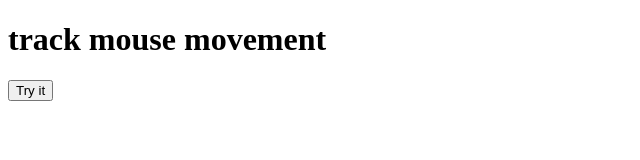
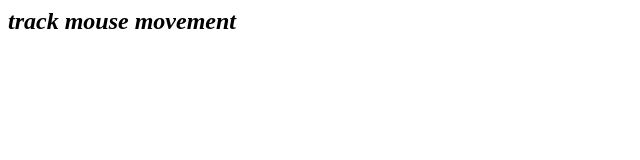
Before and after one commit to chandansutradhar2/js-learning, a plain HTML site: page index.html in a window 1280 px wide. Shown: the whole page, without its empty margins (0-640 px from the left). Drawn offline with Linux system fonts and the light colour scheme.

Commit message:
some css example

```diff
--- a/index.html
+++ b/index.html
@@ -1,24 +1,26 @@
-<!DOCTYPE html>
 <html lang="en">
-  <head>
-    <meta charset="UTF-8" />
-    <meta http-equiv="X-UA-Compatible" content="IE=edge" />
-    <meta name="viewport" content="width=device-width, initial-scale=1.0" />
-    <title>LMS Client App</title>
-  </head>
-  <h1 id="text-1" onclick="changeColor('red')" onmouseout="changeColor('blue')" onmouseover="changeColor('blue')" >
-    track mouse movement</h1>
-<button onclick="myFunction()">Try it</button>
+
+    <h1
+      id="text-1"
+      onclick="changeColor('red')"
+      onmouseout="changeColor('blue')"
+      onmouseover="changeColor('blue')"
+    >
+      track mouse movement
+    </h1>
+    <title>LMS App</title>
+
+</html>
 
 <script>
-function myFunction() {
-  var x = document.getElementById("myFile");
- console.log(x);
-}
+    function changeColor(color) {
+      document.getElementById("text-1").style.color = color;
+    }
+</script>
 
-function changeColor(color){
-
-  document.getElementById('text-1').style.color=color;
-}
-</script>
-</html>
+<style>
+  h1{
+    font-style: italic;
+    font-size: x-large;
+  }
+</style>
```
